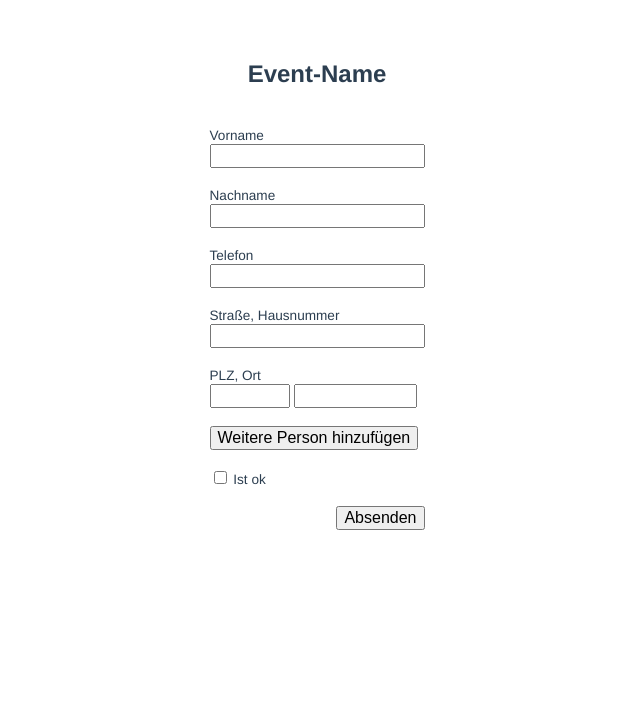
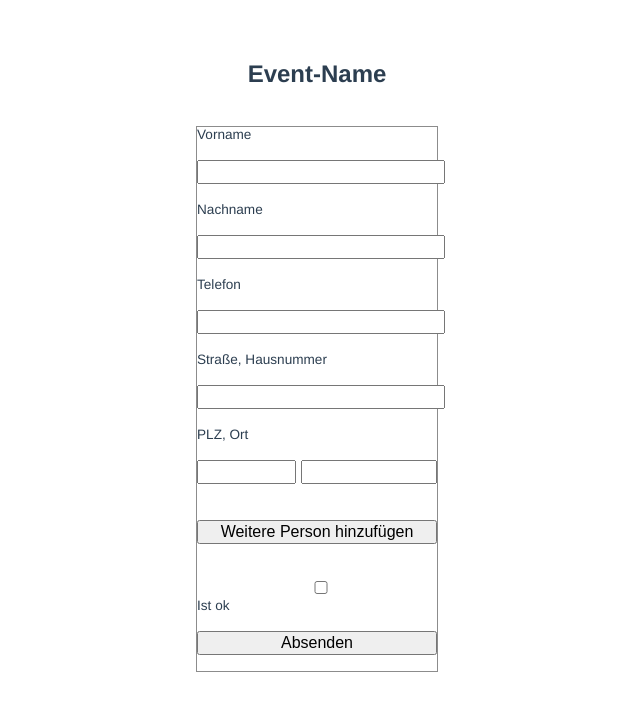
Before and after one commit to vveil/websitefussballv1, a Vue app: page / in a window 1280 px wide. Shown: the top 710 px of the page, without its empty margins (323-963 px from the left). Built offline with nearby package versions, Linux system fonts and the light colour scheme.

Commit message:
eingabe formular angepasst

```diff
--- a/src/components/formular.vue
+++ b/src/components/formular.vue
@@ -9,37 +9,39 @@
         <div class="tformWrapper">
           <label for="fname">Vorname</label>
           <br />
-          <input type="text" id="fname" name="fname" />
+          <input class="Eingabe" type="text" id="fname" name="fname" />
           <br />
           <br />
           <label for="lname">Nachname</label>
           <br />
-          <input type="text" id="lname" name="lname" />
+          <input class="Eingabe" type="text" id="lname" name="lname" />
           <br />
           <br />
           <label for="phone">Telefon</label>
           <br />
-          <input type="text" id="phone" name="phone" />
+          <input class="Eingabe" type="text" id="phone" name="phone" />
           <br />
           <br />
           <label for="address">Straße, Hausnummer</label>
           <br />
-          <input type="text" id="address" name="address" />
+          <input class="Eingabe" type="text" id="address" name="address" />
           <br />
           <br />
-          <label for="plz">PLZ, Ort</label>
-          <br />
-          <input type="number" id="plz" name="plz" />
-          <input type="text" id="city" name="city" />
+          <div class="Eingabe">
+            <label for="plz">PLZ, Ort</label>
+            <br />
+            <input type="number" id="plz" name="plz" />
+            <input type="text" id="city" name="city" />
+          </div>
           <br />
           <br />
-          <div class="addutton">
+          <div class="button">
             <input type="button" id="addPerson" value="Weitere Person hinzufügen" />
           </div>
           <br />
           <div class="checkbox">
             <input type="checkbox" id="dserklärung" />
-           <label for="dserklärung"> Ist ok</label>
+            <label for="dserklärung">Ist ok</label>
           </div>
           <br />
           <div class="button">
@@ -62,6 +64,32 @@ export default {
 
 <!-- Add "scoped" attribute to limit CSS to this component only -->
 <style scoped>
+/* Das Kontaktformular */
+form {
+  background-color: #ffffff;
+  /* width: 15em; Breite des Formulars */
+  /* padding: 20px; */
+  border: 1px solid #8c8c8c;
+}
+label {
+  /* Beschriftung auf eigener Zeile */
+  display: block;
+  cursor: pointer; /* Mauszeiger wird zur Hand */
+  font-size: 0.85em;
+}
+/* input#absenden,
+textarea {
+  width: 15em;
+  border: 0.05em solid #8c8c8c;
+  margin-bottom: 1em;
+} */
+/* textarea {
+  height: 7em;
+} */
+/* input:focus,
+textarea:focus {
+  background-color: #d9d9d9;
+} */
 .text {
   background-color: #ffffff;
 }
@@ -70,23 +98,24 @@ export default {
   justify-content: center;
 }
 .tformWrapper {
+  /* width: 15em; */
   text-align: left;
 }
 .button {
-  text-align: end;
+  text-align: center;
   font-size: 1em;
+  width: 100%m;
+  margin-bottom: 1em;
 }
 #plz {
-  width: 4.5em;
+  width: 5.7em;
   margin-right: 0.3em;
 }
 #city {
-  width: 7.2em;
+  width: 8em;
 }
 input {
   font-size: 1em;
-}
-label {
-  font-size: 0.85em;
+  width: 100%;
 }
 </style>
```
